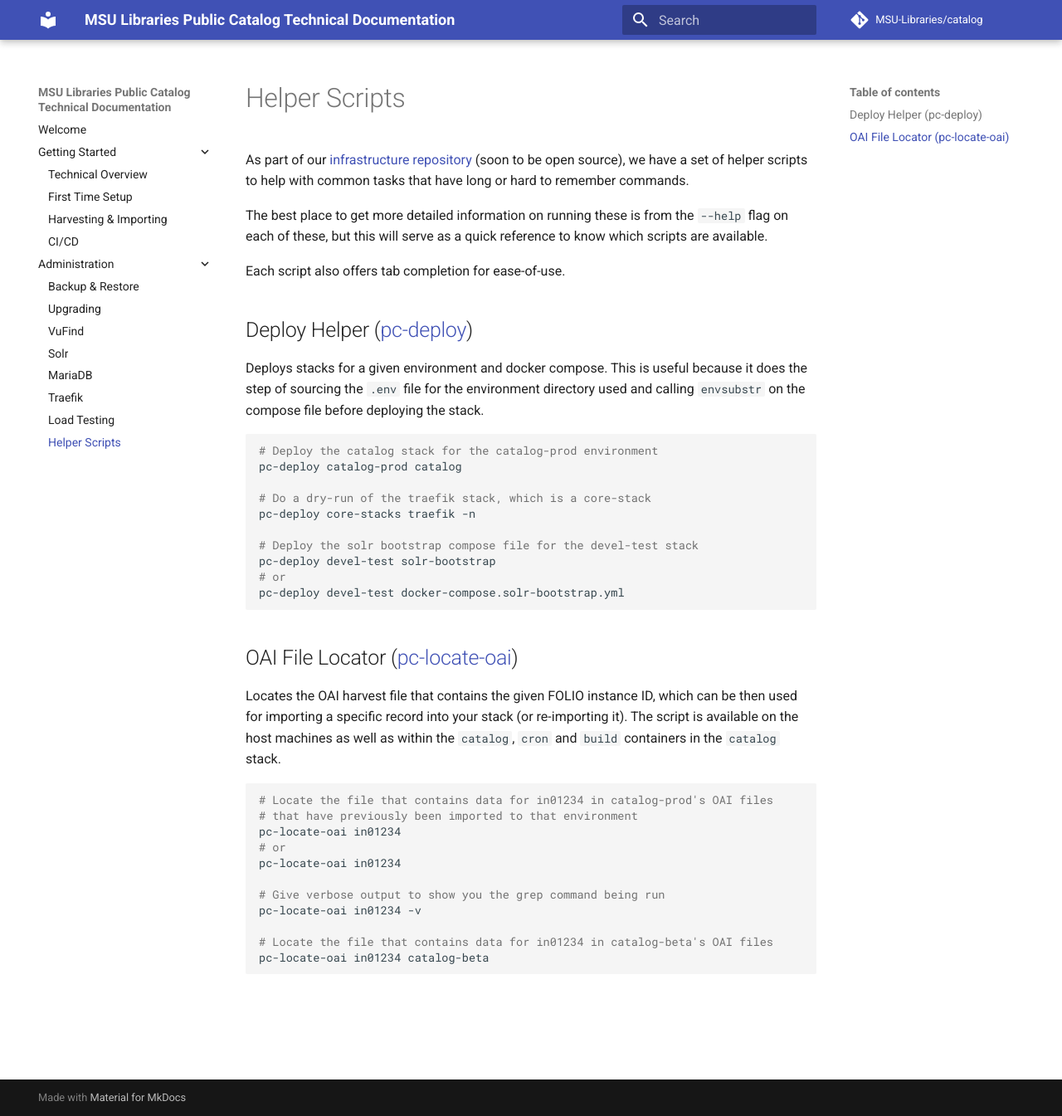
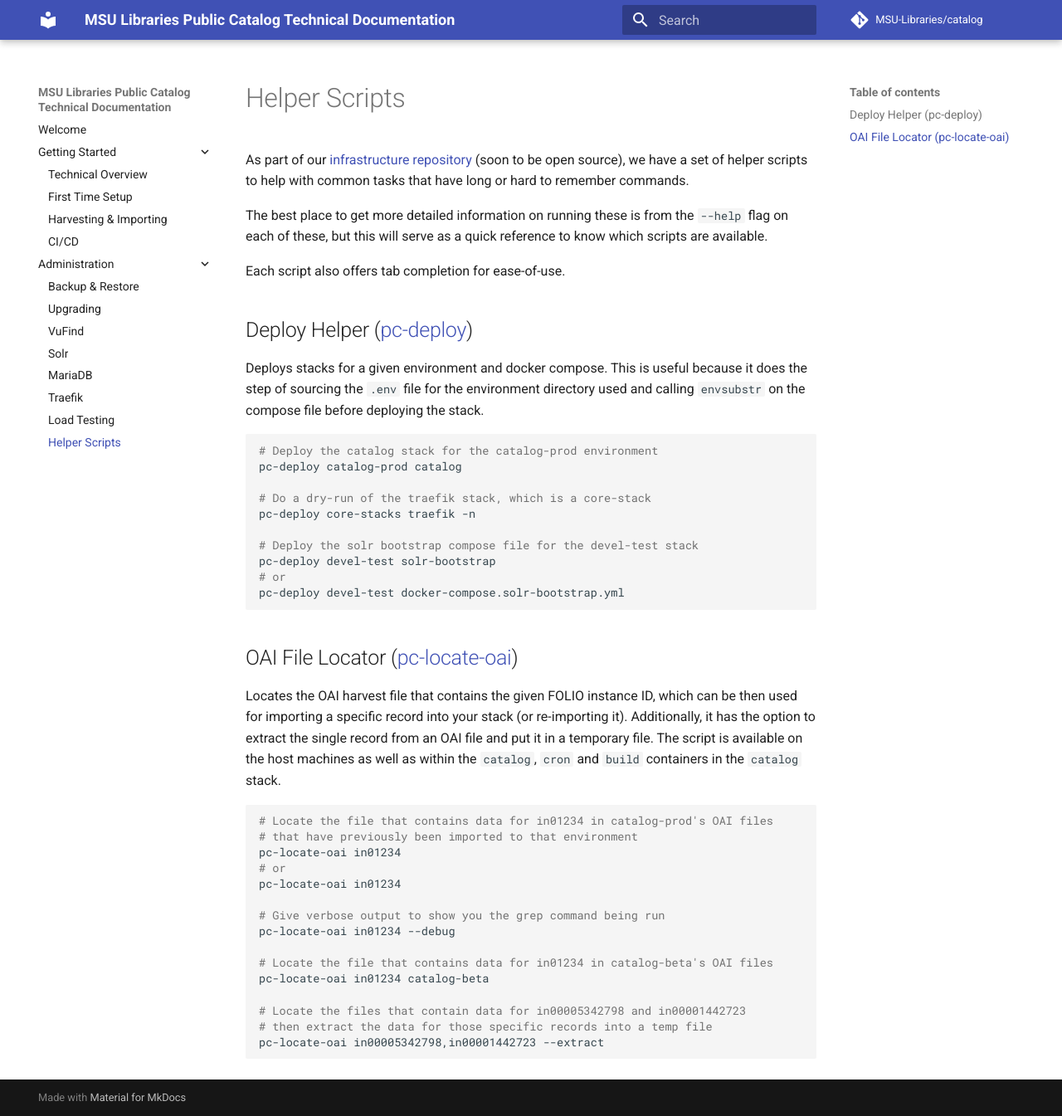
Before and after one commit to MSU-Libraries/catalog, an MkDocs documentation site: the page built from docs/helper-scripts.md, in a window 1280 px wide and 1345 px high. Shown: the whole window at 83% size. Built offline with MkDocs 1.6.1 and Material for MkDocs 9.7.7, drawn with Linux system fonts in a browser that asks for light colours; comment, search, counter and statistics services are not loaded.

Commit message:
PC-950 Update documentation for pc-locate-oai

````diff
--- a/docs/helper-scripts.md
+++ b/docs/helper-scripts.md
@@ -29,7 +29,8 @@
 
 ## OAI File Locator ([pc-locate-oai](https://gitlab.msu.edu/msu-libraries/devops/catalog-infrastructure/-/blob/main/configure-playbook/roles/deploy-helper-scripts/files/pc-locate-oai?ref_type=heads))
 Locates the OAI harvest file that contains the given FOLIO instance ID, which can be then used for
-importing a specific record into your stack (or re-importing it). The script is available on the host
+importing a specific record into your stack (or re-importing it). Additionally, it has the option to
+extract the single record from an OAI file and put it in a temporary file. The script is available on the host
 machines as well as within the `catalog`, `cron` and `build` containers in the `catalog` stack.
 
 ```bash
@@ -40,8 +41,12 @@
 pc-locate-oai in01234
 
 # Give verbose output to show you the grep command being run
-pc-locate-oai in01234 -v
+pc-locate-oai in01234 --debug
 
 # Locate the file that contains data for in01234 in catalog-beta's OAI files
 pc-locate-oai in01234 catalog-beta
+
+# Locate the files that contain data for in00005342798 and in00001442723
+# then extract the data for those specific records into a temp file
+pc-locate-oai in00005342798,in00001442723 --extract
 ```
````
